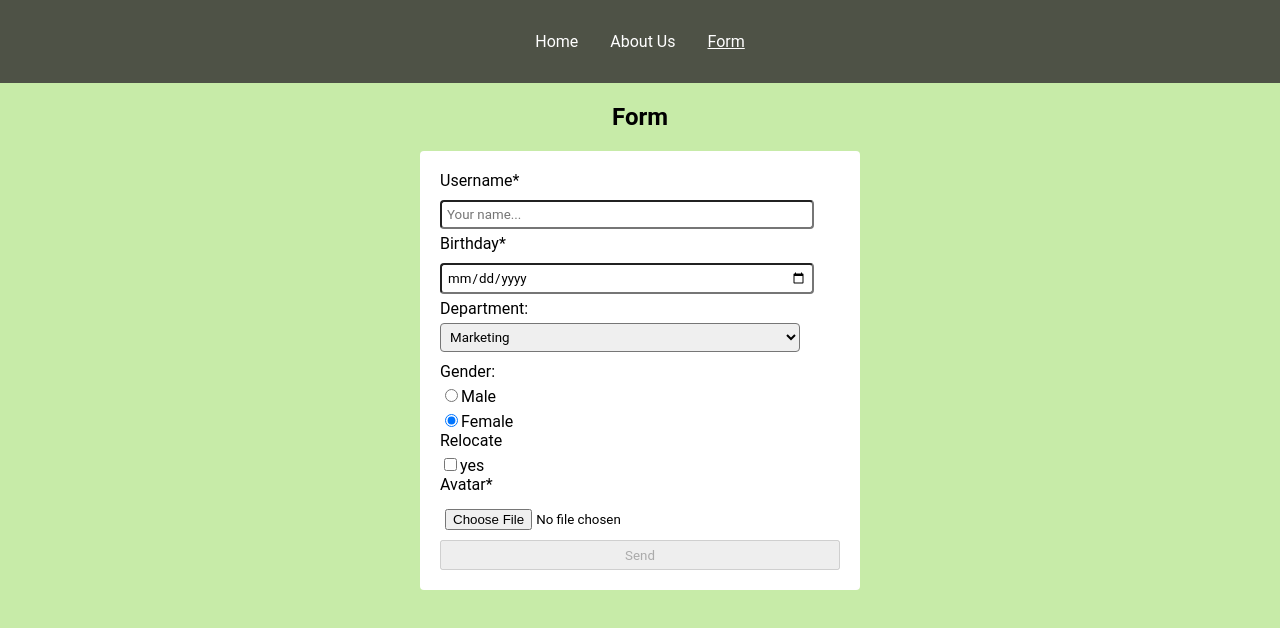
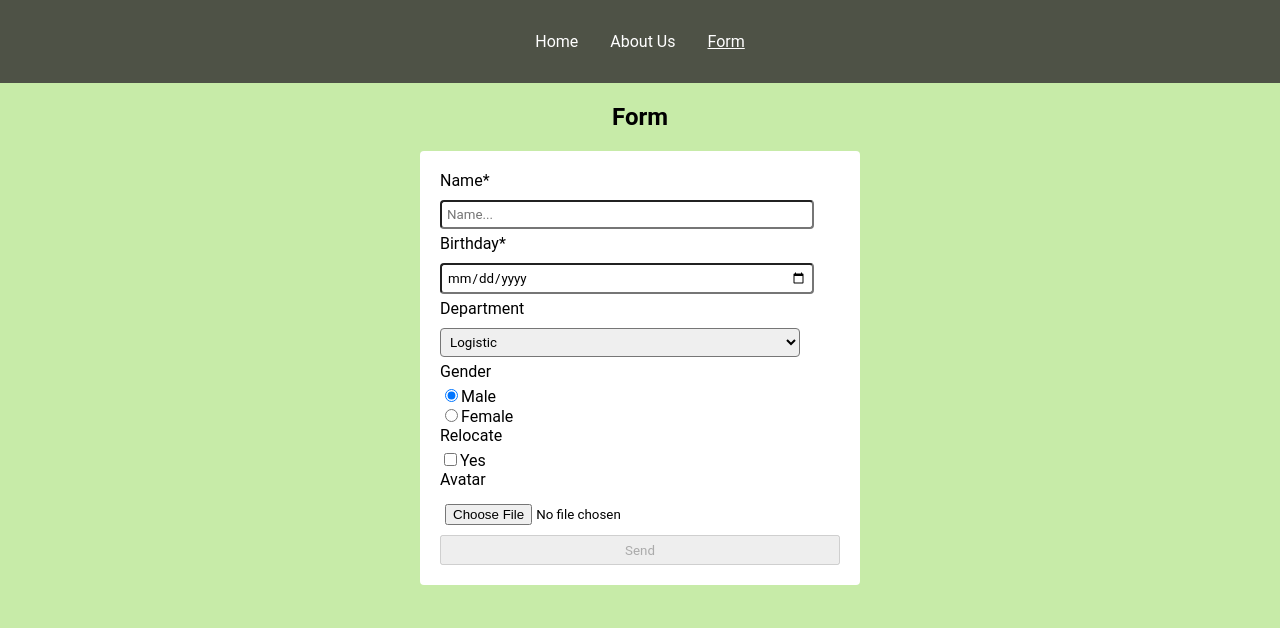
Before and after one commit to Zhybuliou/Zhybuliou_REACT_2023, a React (Vite) app: page /form in a window 1280 px wide. Shown: the top 628 px of the page. Built offline with nearby package versions, Linux system fonts and the light colour scheme.

Commit message:
feat: convet page Form in function component

```diff
--- a/src/components/FormInput.tsx
+++ b/src/components/FormInput.tsx
@@ -1,16 +1,7 @@
-import React, { Component } from 'react';
+import React, { useRef } from 'react';
 import { IValueInput } from '../types/types';
 
-export default class FormInput extends Component<IValueInput> {
-  private inputValue: React.RefObject<HTMLInputElement>;
-
-  constructor(props: IValueInput) {
-    super(props);
-    this.inputValue = React.createRef();
-  }
-
-  render() {
-    const {
+export default function FormInput({
   name,
   label,
   type,
@@ -21,14 +12,15 @@ export default class FormInput extends Component<IValueInput> {
   errorMessage,
   checkErrorInput,
   value,
-    } = this.props;
+}: IValueInput) {
+  const inputValue = useRef() as React.RefObject<HTMLInputElement>;
   return (
     <>
       <label htmlFor={name}>{label}</label>
       <input
         role={name}
         id={name}
-          ref={this.inputValue}
+        ref={inputValue}
         type={type}
         required={required}
         placeholder={placeholder}
@@ -38,7 +30,7 @@ export default class FormInput extends Component<IValueInput> {
       />
       <span className="input-message">{message}</span>
       {['name', 'image', 'data'].includes(`${name}`) &&
-          !this.inputValue.current?.value.match(`${pattern}`)?.input && (
+        !inputValue.current?.value.match(`${pattern}`)?.input && (
           <p className={checkErrorInput ? 'error-message hide-message' : 'error-message'}>
             {errorMessage}
           </p>
@@ -46,4 +38,3 @@ export default class FormInput extends Component<IValueInput> {
     </>
   );
 }
-}
--- a/src/pages/FormPage.tsx
+++ b/src/pages/FormPage.tsx
@@ -1,64 +1,53 @@
-import React, { Component } from 'react';
+import { ChangeEvent, useState } from 'react';
+import { useForm } from 'react-hook-form';
 import FormCards from '../components/FormCards';
-import FormInput from '../components/FormInput';
-import FormSelect from '../components/FormSelect';
-import INPUTS from '../data/inputs';
-import { IState, MyProps } from '../types/types';
+import { IFormCard } from '../types/types';
 
-export default class FormPage extends Component<MyProps, IState> {
-  private formRadio: React.RefObject<HTMLFormElement>;
+export default function FormPage() {
+  const [formValue, setFormValue] = useState<IFormCard[]>([]);
+  const [submitButton, setSubmitButton] = useState(true);
+  const [checkErrorForm, setCheckErrorForm] = useState(false);
+  const [sendForm, setSendFrom] = useState(false);
+  const [cardImage, setCardImage] = useState<string>();
+  const {
+    register,
+    handleSubmit,
+    reset,
+    formState: { errors },
+  } = useForm<IFormCard>({
+    defaultValues: {
+      radio: 'Male',
+    },
+    mode: 'onChange',
+    shouldFocusError: true,
+  });
 
-  constructor(props: MyProps) {
-    super(props);
-    this.state = {
-      formValue: [],
-      submitButton: true,
-      checkErrorForm: false,
-      sendForm: false,
-      checkErrorInput: true,
-    };
-    this.handleSubmit = this.handleSubmit.bind(this);
-    this.handleChange = this.handleChange.bind(this);
-    this.formRadio = React.createRef();
+  function handleChange() {
+    if (checkErrorForm) {
+      setSubmitButton(false);
+    }
+    setSendFrom(false);
+    setSubmitButton(false);
   }
 
-  handleChange() {
-    const { checkErrorForm } = this.state;
-    if (checkErrorForm) {
-      this.setState({ submitButton: false });
-    }
-    this.setState({ submitButton: false, sendForm: false });
-  }
+  const onSubmit = (data: IFormCard) => {
+    const currentState = [{ ...data, imageUrl: cardImage }, ...formValue];
+    setFormValue(currentState);
+    setCheckErrorForm(false);
+    setSubmitButton(true);
+    setSendFrom(true);
+    reset();
+  };
+  const onError = () => {
+    setSubmitButton(true);
+  };
+  const handleSetImage = (event: ChangeEvent<HTMLInputElement>) => {
+    const file = event.target.files as FileList;
+    const img = file[0] as Blob;
+    const image = URL.createObjectURL(img);
+    setCardImage(image);
+  };
 
-  handleSubmit(e: React.FormEvent) {
-    e.preventDefault();
-    const myForm = this.formRadio.current as HTMLFormElement;
-    const formObject = new FormData(myForm);
-    const currentState = Object.fromEntries(formObject.entries());
-    const name = currentState.name as string;
-    const data = currentState.data as string;
-    const select = currentState.select as string;
-    const check = currentState.check as string;
-    const radio = currentState.radio as string;
-    const image = currentState.image as Blob;
-    const imageUrl = URL.createObjectURL(image);
-    const { formValue } = this.state;
-    if ([name, data, image.name].includes('') || !name.match(`^[A-Z][a-z]*(?: [A-Z][a-z]*)*$`)) {
-      this.setState({ checkErrorInput: false, submitButton: true, checkErrorForm: true });
-    } else {
-      this.formRadio.current?.reset();
-      this.setState({
-        formValue: [...formValue, { name, data, select, check, radio, imageUrl }],
-        checkErrorForm: false,
-        submitButton: true,
-        sendForm: true,
-        checkErrorInput: true,
-      });
-    }
-  }
-
-  render() {
-    const { submitButton, sendForm, checkErrorInput } = this.state;
   return (
     <>
       <h2>Form</h2>
@@ -66,24 +55,62 @@ export default class FormPage extends Component<MyProps, IState> {
         id="form"
         className="form"
         name="control-ref"
-          ref={this.formRadio}
-          onSubmit={this.handleSubmit}
-          onChange={this.handleChange}
+        onSubmit={handleSubmit(onSubmit, onError)}
+        onChange={handleChange}
       >
-          <div>
-            {INPUTS.map((input) =>
-              input.id === 3 ? (
-                <FormSelect key={input.id} />
-              ) : (
-                <FormInput {...input} key={input.id} checkErrorInput={checkErrorInput} />
-              )
-            )}
+        <label htmlFor="name">Name*</label>
+        <input
+          type="text"
+          id="name"
+          placeholder="Name..."
+          {...register('name', {
+            required: 'Name is required field!!!',
+          })}
+        />
+        {errors.name && <div style={{ color: 'red' }}>{errors.name.message}</div>}
+        <label htmlFor="data">Birthday*</label>
+        <input
+          id="data"
+          type="date"
+          {...register('data', {
+            required: 'Date is required field!!!',
+          })}
+        />
+        {errors.data && <div style={{ color: 'red' }}>{errors.data.message}</div>}
+        <label htmlFor="department">Department</label>
+        <select {...register('select')} id="department">
+          <option value="Logistic">Logistic</option>
+          <option value="Developer">Developer</option>
+          <option value="Marketing">Marketing</option>
+        </select>
+        <label htmlFor="gender">Gender</label>
+        <div className="input-field" id="gender">
+          <input {...register('radio')} type="radio" value="Male" />
+          <span>Male</span>
         </div>
+        <div className="input-field">
+          <input {...register('radio')} type="radio" value="Female" />
+          <span>Female</span>
+        </div>
+        <label htmlFor="relocate">Relocate</label>
+        <div className="input-field" id="relocate">
+          <input {...register('check')} type="checkbox" value="Yes" />
+          <span>Yes</span>
+        </div>
+        <label htmlFor="avatar">Avatar</label>
+        <input
+          {...register('imageUrl', {
+            required: 'Please select your image!',
+          })}
+          type="file"
+          id="avatar"
+          onChange={(e) => handleSetImage(e)}
+        />
+        {errors.imageUrl && <div style={{ color: 'red' }}>{errors.imageUrl.message}</div>}
         <input className="form-button" type="submit" value="Send" disabled={submitButton} />
         {sendForm && <p className="form-send">Your form has been submitted successfully!</p>}
       </form>
-        <FormCards {...this.state} />
+      <FormCards formValue={formValue} />
     </>
   );
 }
-}
```
Also changed, not shown: src/types/types.tsx (+12 -4 lines), .eslintrc.cjs. Lines whose indentation alone changed are shown as unchanged.
